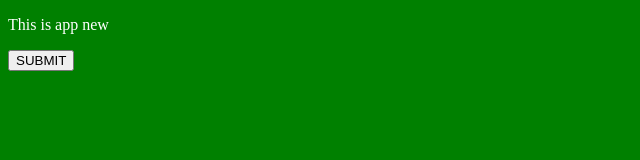
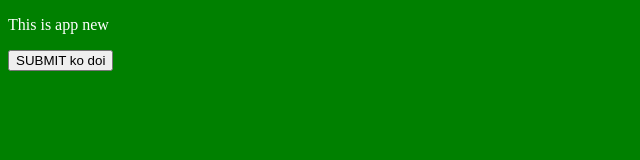
Before and after one commit to nhatquangduy-source/ASPNET-VX24TTK1-TRAN-QUANG-DUY-470124010, a plain HTML site: page index.html in a window 1280 px wide. Shown: the whole page, without its empty margins (0-640 px from the left). Drawn offline with Linux system fonts and the light colour scheme.

Commit message:
thay lan 2

```diff
--- a/index.html
+++ b/index.html
@@ -10,7 +10,7 @@
 </head>
 <body>
     <p>This is app new </p>
-    <button>SUBMIT</button>
+    <button>SUBMIT ko doi </button>
 </body>
 
 </html>
```
